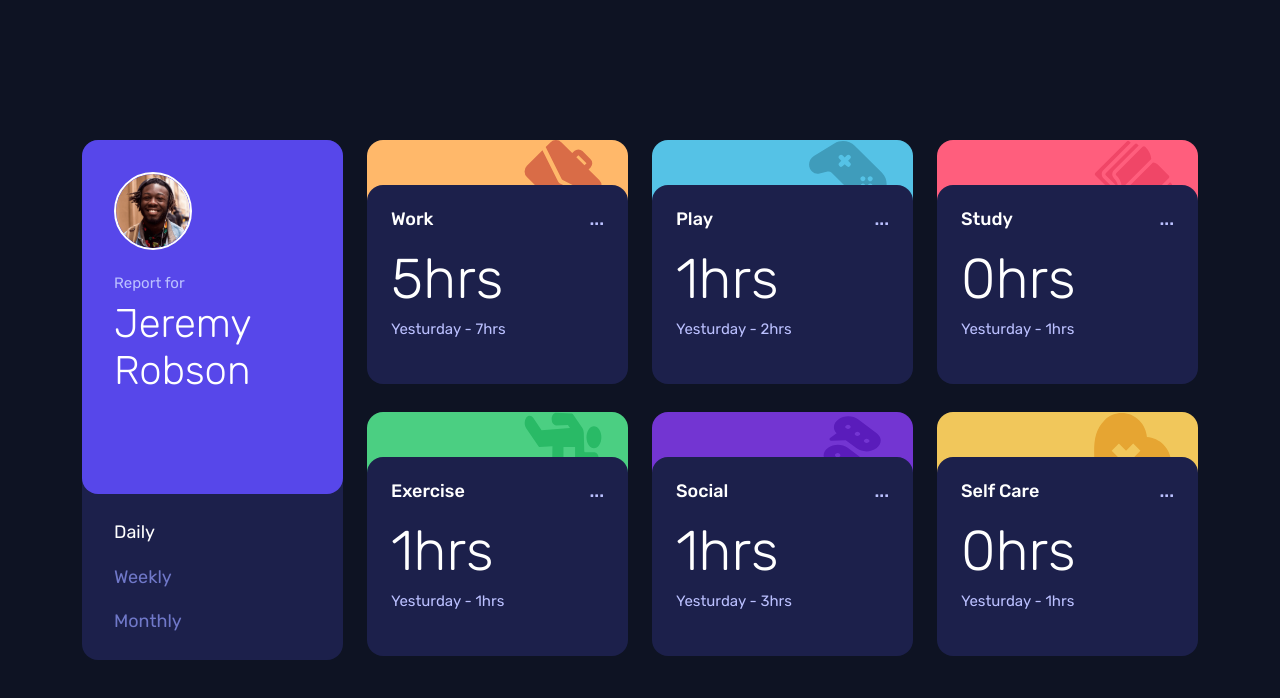
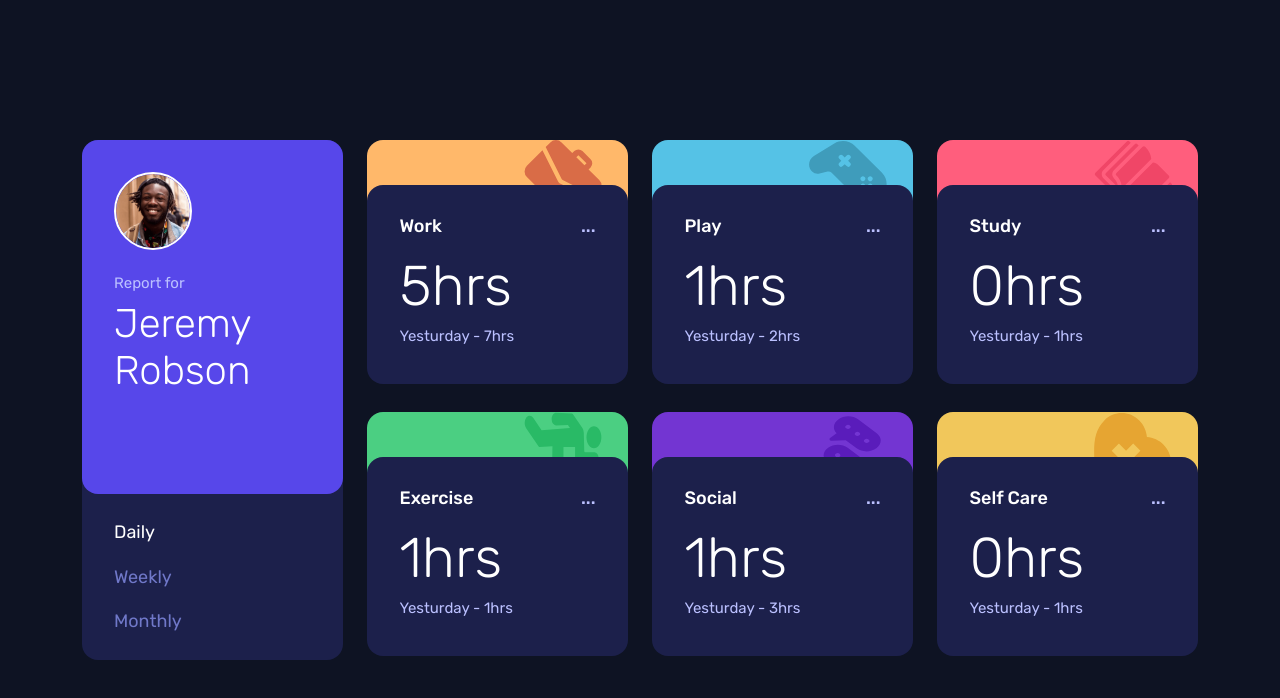
Before and after one commit to redjackfred/time-tracking-dashboard, a React (Vite) app: page / in a window 1280 px wide. Shown: the top 698 px of the page. Built offline with nearby package versions, Linux system fonts and the light colour scheme.

Commit message:
padding fix

```diff
--- a/src/StatCard.tsx
+++ b/src/StatCard.tsx
@@ -60,7 +60,7 @@ export default function StatCard({
 					className="absolute -top-[10.91px] left-[231.58px] h-[78px] w-[78px] xl:top-0 xl:left-[157px]"
 				/>
 			</div>
-			<div className="bg-navy-900 hover:bg-navy-800 relative mt-[38px] flex h-[122px] flex-col gap-2 rounded-2xl p-6 text-white md:h-[180px] md:gap-4 xl:mt-[45px] xl:h-[199px]">
+			<div className="bg-navy-900 hover:bg-navy-800 relative mt-[38px] flex h-[122px] flex-col gap-2 rounded-2xl p-6 text-white md:h-[180px] md:gap-4 xl:mt-[45px] xl:h-[199px] xl:px-[32.5px] xl:py-[31px]">
 				<header className="flex items-center justify-between">
 					<h2 className="text-preset-5-medium text-white">{data.title}</h2>
 					<p className="text-navy-200 text-preset-5-medium">...</p>
```
